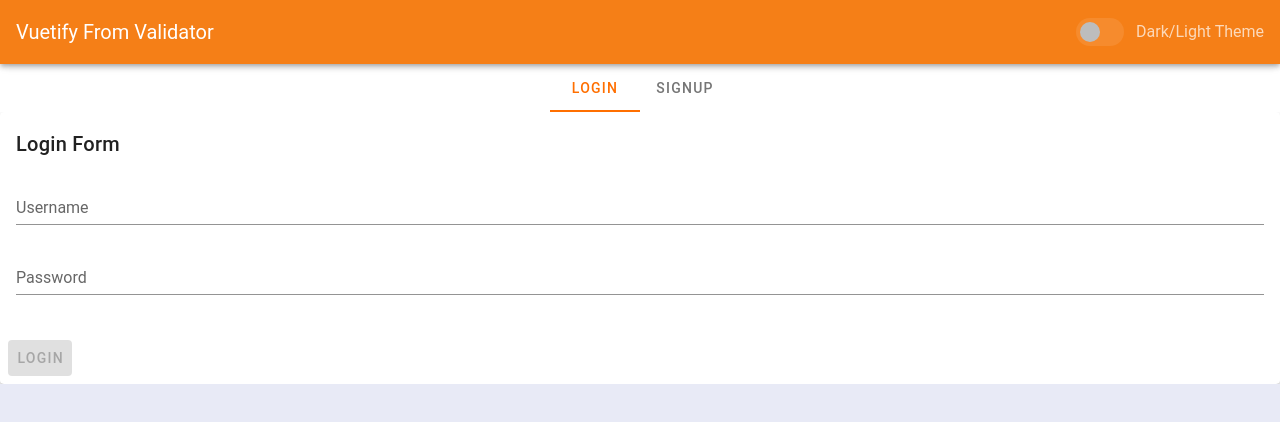
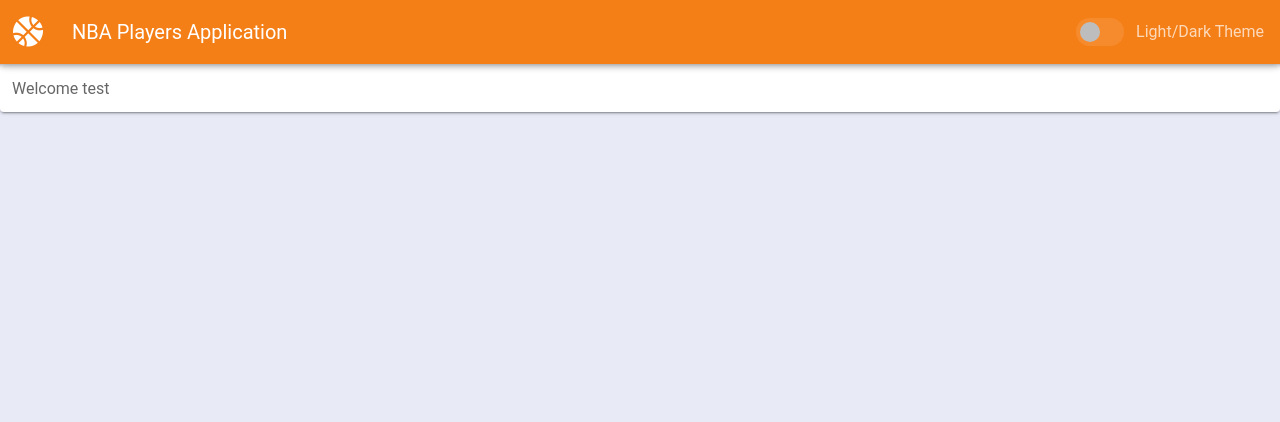
Before and after one commit to MarGrzy/players-base-frontend, a Vue app: page / in a window 1280 px wide. Shown: the top 422 px of the page. Built offline with nearby package versions, Linux system fonts and the light colour scheme.

Commit message:
Login and Registration components are almost finished. Refactored App view.

```diff
--- a/public/index.html
+++ b/public/index.html
@@ -5,11 +5,13 @@
     <meta http-equiv="X-UA-Compatible" content="IE=edge">
     <meta name="viewport" content="width=device-width,initial-scale=1.0">
     <link rel="icon" href="<%= BASE_URL %>favicon.ico">
+    <link href="https://cdn.jsdelivr.net/npm/@mdi/font@5.x/css/materialdesignicons.min.css" rel="stylesheet">
     <title>vuejs-player-base-frontend</title>
 </head>
 <body>
 <noscript>
-      <strong>We're sorry but <%= htmlWebpackPlugin.options.title %> doesn't work properly without JavaScript enabled. Please enable it to continue.</strong>
+    <strong>We're sorry but <%= htmlWebpackPlugin.options.title %> doesn't work properly without JavaScript enabled.
+        Please enable it to continue.</strong>
 </noscript>
 <div id="app"></div>
 <!-- built files will be auto injected -->
--- a/src/App.vue
+++ b/src/App.vue
@@ -5,27 +5,42 @@
         color="yellow darken-4"
         dark
     >
-      <v-toolbar-title>Vuetify From Validator</v-toolbar-title>
+      <v-app-bar-nav-icon>
+        <v-icon large>mdi-basketball</v-icon>
+      </v-app-bar-nav-icon>
+      <v-toolbar-title> NBA Players Application</v-toolbar-title>
       <v-spacer/>
       <v-switch
           v-model="$vuetify.theme.dark"
           hide-details
           inset
           color="grey lighten-1"
-          label="Dark/Light Theme"
+          label="Light/Dark Theme"
       ></v-switch>
     </v-app-bar>
     <v-content>
-      <v-tabs v-model="tab" centered>
-        <v-tab>Login</v-tab>
-        <v-tab>Signup</v-tab>
+      <v-text-field v-if="displayLoggedUser"
+      single-line
+      solo
+      v-bind:label="displayLoggedUser"
+      >
+      </v-text-field>
+      <v-tabs v-else
+              v-model="tab" centered optional
+      >
+        <v-tab
+            v-for="item in items"
+            :key="item.tab"
+        >
+          {{ item.tab }}
+        </v-tab>
       </v-tabs>
       <v-tabs-items v-model="tab">
-        <v-tab-item>
-          <Login/>
-        </v-tab-item>
-        <v-tab-item>
-          <Registration/>
+        <v-tab-item
+            v-for="item in items"
+            :key="item.tab"
+        >
+          <component v-bind:is="item.item"></component>
         </v-tab-item>
       </v-tabs-items>
     </v-content>
@@ -36,6 +51,7 @@
 
 import Login from './components/auth/Login.vue'
 import Registration from "@/components/auth/Registration";
+import {mapState} from 'vuex';
 
 export default {
   name: 'app',
@@ -46,10 +62,21 @@ export default {
   computed: {
     theme() {
       return (this.$vuetify.theme.dark) ? 'dark' : 'light'
+    },
+    displayLoggedUser: function () {
+      let loggedName = this.$store.state.data.currentUser.name
+      return "Welcome " + loggedName
     }
+    // ...mapState({
+    //   currentUser: state => state.data.currentUser
+  // })
   },
   data: () => ({
-    tab: null
+    tab: null,
+    items: [
+      {tab: 'Log in', item: 'Login'},
+      {tab: 'Sign up', item: 'Registration'}
+    ],
   }),
 };
 </script>
--- a/src/components/auth/Login.vue
+++ b/src/components/auth/Login.vue
@@ -1,27 +1,54 @@
 <template>
   <div id="app">
     <v-card>
-      <v-card-title>Login Form</v-card-title>
-      <v-card-text>
+      <v-img
+          height="60px"
+          src="https://cdn.pixabay.com/photo/2014/07/11/17/03/basketball-390008_960_720.jpg"
+      >
+        <template v-slot:placeholder>
+          <v-row
+              class="fill-height ma-0"
+              align="center"
+              justify="center"
+          >
+            <v-progress-circular indeterminate color="grey lighten-5"></v-progress-circular>
+          </v-row>
+        </template>
+        <v-card-title class="text-md-h5 white--text">Login Form</v-card-title>
+      </v-img>
+      <v-card-text class="grey--text text--darken-1">Explore more features of application! Log in and enjoy USER mode!
         <v-form v-model="isValid">
           <v-text-field
+              prepend-icon="mdi-account"
               label="Username"
               v-model="username"
               :rules="[v => !!v || 'Username is required!']"
               required></v-text-field>
           <v-text-field
+              prepend-icon="mdi-lock"
               label="Password"
               v-model="password"
               type="password"
               :rules="[v => !!v || 'Password is required!']"
               required></v-text-field>
         </v-form>
+        <v-alert
+            :value="wrongCredentials"
+            type="error"
+            dense
+            text
+            dismissible
+        >
+          {{ loginError }}
+        </v-alert>
       </v-card-text>
       <v-card-actions>
         <v-btn
             color="primary"
             :disabled="!isValid"
-        >Login</v-btn>
+            @click="login"
+        >Log In
+        </v-btn>
       </v-card-actions>
     </v-card>
   </div>
@@ -31,9 +58,24 @@
 export default {
   name: "LoginForm",
   data: () => ({
-    username: null,
-    password: null,
-    isValid: true
-  })
+    username: "",
+    password: "",
+    isValid: true,
+    wrongCredentials: false,
+    loginError: ""
+  }),
+  methods: {
+    async login() {
+      let user = await this.$store.dispatch("login",
+          {username: this.username, password: this.password})
+      if (user.error) {
+        this.wrongCredentials = true;
+        this.loginError = user.error;
+      } else {
+        this.wrongCredentials = true;
+        this.loginError = ('Thank you for signing in, ')
+      }
+    }
+  }
 };
 </script>
--- a/src/components/auth/Registration.vue
+++ b/src/components/auth/Registration.vue
@@ -1,35 +1,61 @@
 <template>
   <div id="app">
     <v-card>
-      <v-card-title>Signup Form</v-card-title>
-      <v-card-text>
+      <v-img
+          height="60px"
+          src="https://cdn.pixabay.com/photo/2014/07/11/17/03/basketball-390008_960_720.jpg"
+      >
+        <template v-slot:placeholder>
+          <v-row
+              class="fill-height ma-0"
+              align="center"
+              justify="center"
+          >
+            <v-progress-circular indeterminate color="grey lighten-5"></v-progress-circular>
+          </v-row>
+        </template>
+        <v-card-title class="text-md-h5 white--text">Sign-up Form</v-card-title>
+      </v-img>
+      <v-card-text class="grey--text text--darken-1">Explore more features of application! Sign up and enjoy USER mode!
         <v-form v-model="isValid">
           <v-text-field
+              prepend-icon="mdi-account"
               label="Username"
               v-model="username"
               :rules="[
                   v => !!v || 'Username is required!',
-                  v => (v && v.length >= 3) || 'Username must have at least 3 characters',
-                  v => /([A-Z][a-z]*)/.test(v) || 'Username must start with uppercase character']"
+                  v => (v && v.length >= 3) || 'Username must have at least 3 characters.',
+                  v => /(^[A-Z][a-z]*)/.test(v) || 'Username must start with uppercase character.']"
               error-count="3"
               required></v-text-field>
           <v-text-field
+              prepend-icon="mdi-lock"
               label="Password"
               v-model="password"
               type="password"
               :rules="[
-                  v => !!v || 'Password is required!',
-                  v => (v && v.length >= 5) || 'Password must have at least 5 characters',
-                  v => /(?=.*\d)/.test(v) || 'Password must have at least one number']"
+                  v => !!v || 'Username is required!',
+                  v => (v && v.length >= 5) || 'Password must have at least 5 characters.',
+                  v => /(?=.*\d)/.test(v) || 'Password must have at least one number.']"
               error-count="3"
               required></v-text-field>
         </v-form>
+      <v-alert
+          :value="userExists"
+          type="error"
+          dense
+          text
+          dismissible
+      >This user already exists, try a different set of data.
+      </v-alert>
       </v-card-text>
       <v-card-actions>
         <v-btn
             color="primary"
             :disabled="!isValid"
-        >Signup</v-btn>
+            @click="register"
+        >Sign Up
+        </v-btn>
       </v-card-actions>
     </v-card>
   </div>
@@ -37,12 +63,24 @@
 
 <script>
 export default {
-name: "Registration",
+  name: "Registration",
   data: () => ({
-    username: null,
-    password: null,
+    userExists: false,
+    username: "",
+    password: "",
     isValid: true
-  })
+  }),
+  methods: {
+    register() {
+      this.$store.dispatch('register', {
+        username: this.username,
+        password: this.password
+      })
+          .catch(error => {
+            this.userExists = true;
+          })
+    }
+  },
 }
 </script>
 
```
Also changed, not shown: src/assets/basketballLogo.png (added). Lines whose indentation alone changed are shown as unchanged.
